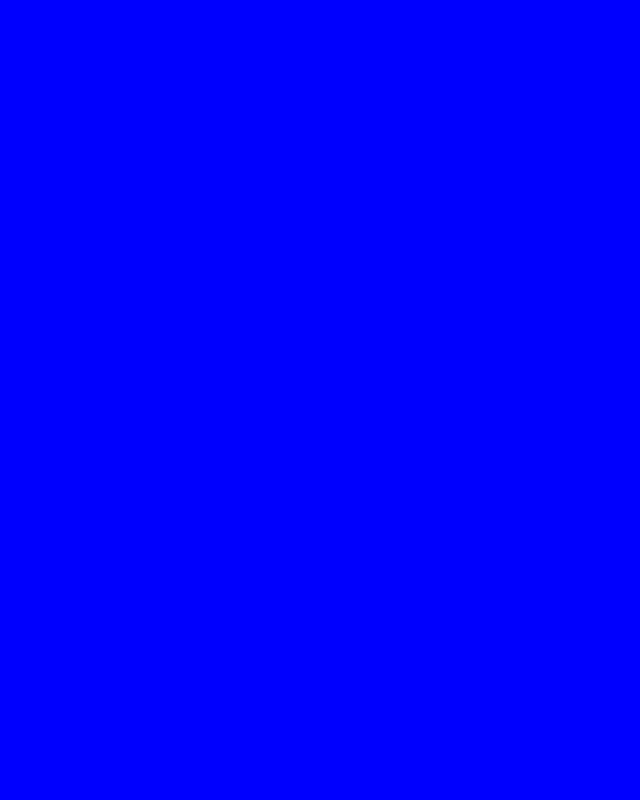
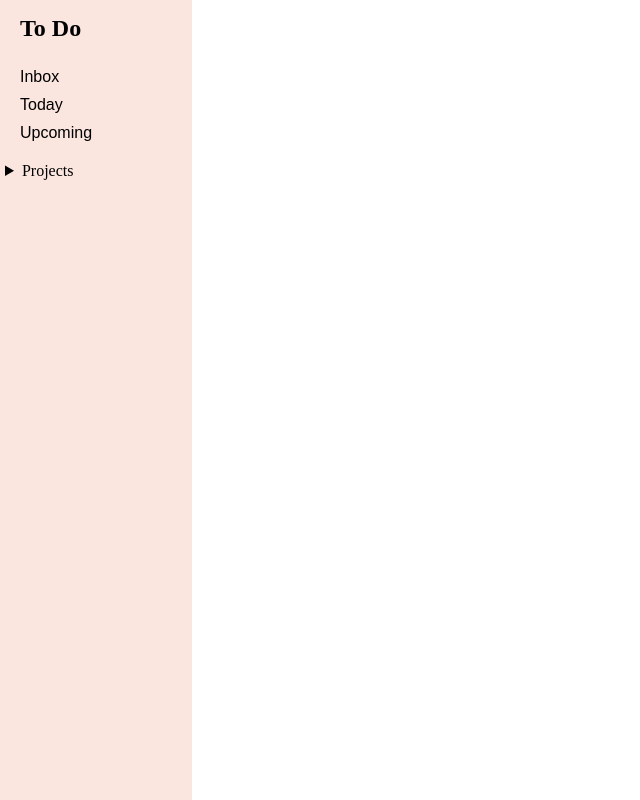
Before and after one commit to dfitch96/Odin_To-Do-List, a website built with webpack: page src/template.html in a window 1280 px wide. Shown: the whole page, without its empty margins (0-640 px from the left). Built offline with nearby package versions, Linux system fonts and the light colour scheme.

Commit message:
styled side bar

```diff
--- a/src/styles.css
+++ b/src/styles.css
@@ -1,3 +1,83 @@
-body{
-    background-color: blue;
+
+:root{
+
 }
+
+
+body,
+html {
+    margin: 0;
+    min-height: 100vh;
+    box-sizing: border-box;
+}
+
+
+.grid-container{
+    display: grid;
+    grid-template-columns: 0.15fr 0.85fr;
+}
+
+.sidebar{
+    display: flex;
+    flex-direction: column;
+    grid-column: 1 / 2;
+    height: 100vh;
+    background-color: rgb(250, 229, 223);
+}
+
+
+.sidebar > h1{
+
+    margin-left: 20px;
+    margin-bottom: 10px;
+    margin-top: 15px;
+}
+
+.sidebar > h4{
+    margin-top: 0;
+    margin-bottom: 0;
+    margin-left: 20px;
+
+}
+
+.sidebar ul{
+    list-style-type: none;
+    padding-inline-start: 0;
+    margin-left: 20px;
+    margin-bottom: 10px;
+}
+
+.sidebar li{
+    margin-bottom: 10px;
+}
+
+.sidebar li:last-child{
+    margin-bottom: 0;
+}
+
+.sidebar button{
+    padding: 0;
+    background: none;
+    border: none;
+    color: #000;
+    font-size: 1rem;
+    cursor: pointer;
+}
+
+.sidebar button:hover {
+    color:  rgb(69, 196, 90);
+}
+
+.sidebar button:focus {
+    outline: none;
+    color: rgb(24, 129, 41);
+
+}
+
+details{
+    margin-top: 20px;
+}
+
+summary{
+    margin-left: 5px;
+}
--- a/src/template.html
+++ b/src/template.html
@@ -3,9 +3,42 @@
 <head>
     <meta charset="UTF-8">
     <meta name="viewport" content="width=device-width, initial-scale=1.0">
-    <title>Document</title>
+    <title>To Do</title>
 </head>
 <body>
+    <div class="grid-container">
+        <aside class="sidebar">
+            <h1>To Do</h1>
+            <nav>
+                <ul>
+                    <li>
+                        <button>Inbox</button>
+                    </li>
+                    <li>
+                        <button>Today</button>
+                    </li>
+                    <li>
+                        <button>Upcoming</button>
+                    </li>
+                </ul>
+                <details>
+                    <summary>Projects</summary>
+                    <ul>
+                        <li>
+                            <button>Home</button>
+                        </li>
+                        <li>
+                            <button>Web App</button>
+                        </li>
+                        <li>
+                            <button>Physics Homework</button>
+                        </li>
+                    </ul>
+                </details>
 
+            </nav>
+        </aside>
+
+    </div>
 </body>
 </html>
```
